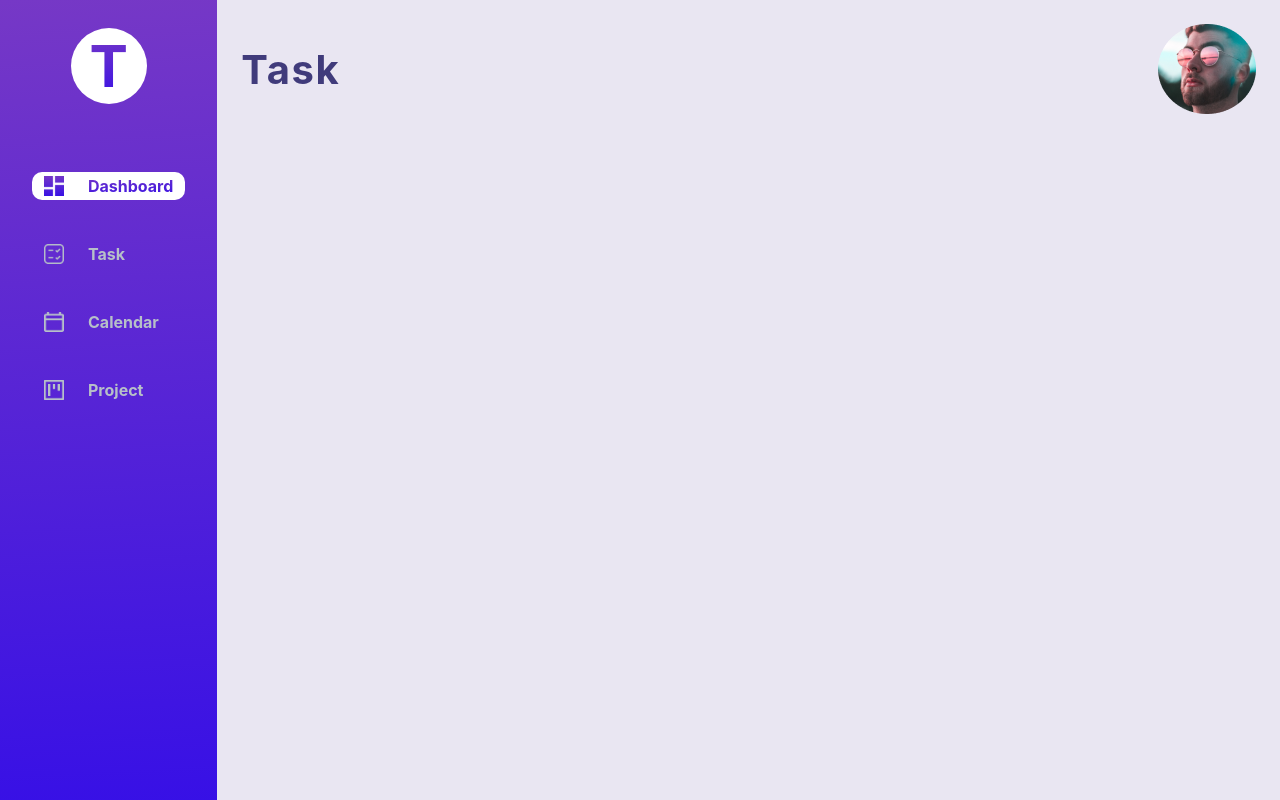
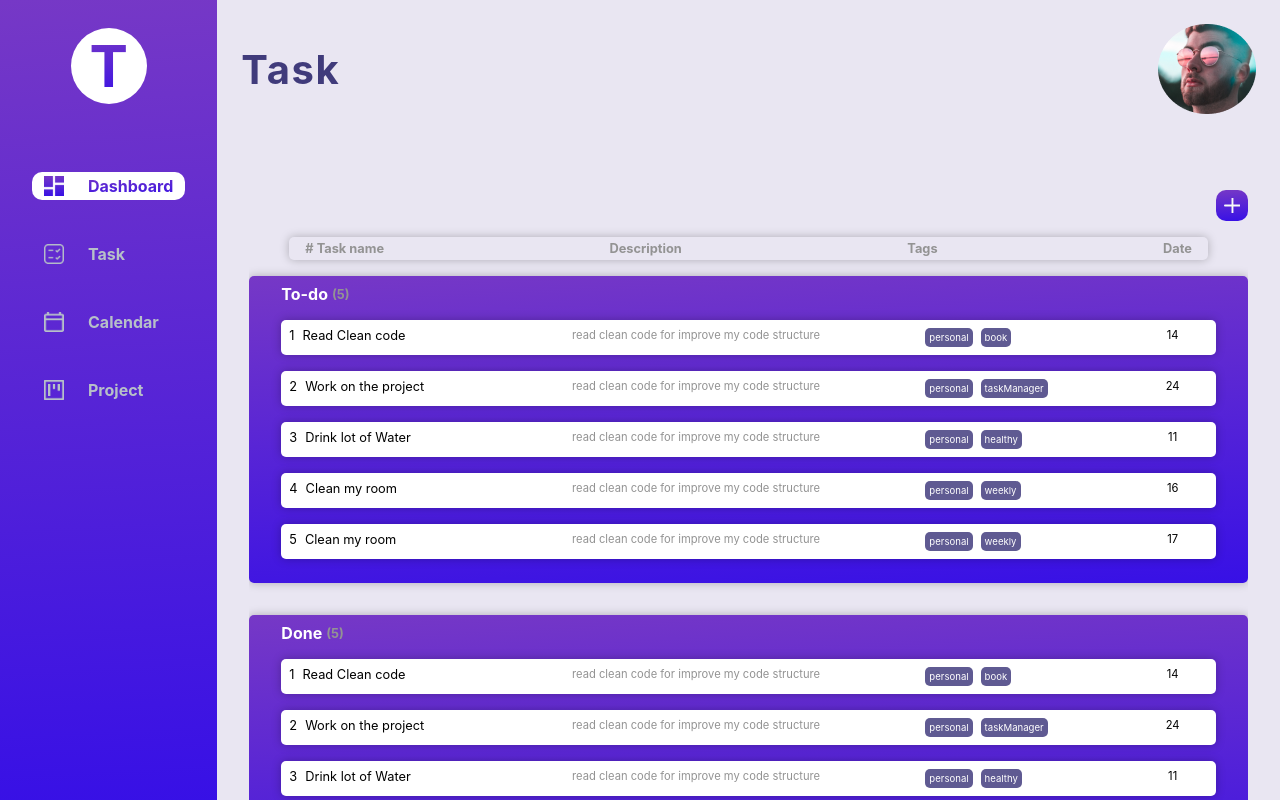
Before and after one commit to nicolasbalao/task-management-app, a React (Create React App) app: page /task in a window 1280 px wide. Shown: the top 800 px of the page. Built offline with nearby package versions, Linux system fonts and the light colour scheme.

Commit message:
design do

```diff
--- /dev/null
+++ b/src/components/TaskBoard/TaskBoard.js
@@ -0,0 +1,25 @@
+import React from "react";
+import "./TaskBoard.scss";
+import TaskItem from "./TaskItem";
+
+function TaskBoard({ name, tasks }) {
+  return (
+    <div className="taskBoard" onDrop={()=>console.log("drop")} >
+      <div className="taskBoard__header">
+        <span className="taskBoard__title">{name}</span>
+        <span className="taskBoard__numberTasks">({tasks.length})</span>
+      </div>
+      {tasks.map((task, index) => (
+        <TaskItem
+          name={task.name}
+          index={index}
+          description={task.description}
+          date={task.creationDate}
+          tags={task.tags}
+        />
+      ))}
+    </div>
+  );
+}
+
+export default TaskBoard;
--- /dev/null
+++ b/src/components/TaskBoard/TaskBoard.scss
@@ -0,0 +1,84 @@
+.taskBoard {
+  box-shadow: 0px 0px 10px rgba(0, 0, 0, 0.25);
+  border-radius: 5px;
+
+  margin-bottom: 4rem;
+
+  background-image: linear-gradient(177deg, #7638c6 0%, #3710e6 100.41%);
+  //background-color: #403b7bbd;
+  padding: 1rem 4rem;
+
+  .taskBoard__header {
+    display: flex;
+    align-items: center;
+
+    margin-bottom: 2rem;
+
+    .taskBoard__title {
+      font-size: 2rem;
+      font-weight: 700;
+      color: white;
+    }
+
+    .taskBoard__numberTasks {
+      font-size: 1.6rem;
+      color: #939393;
+      font-weight: 700;
+      margin-left: 0.5rem;
+    }
+  }
+
+  .task {
+    // display: flex;
+    // align-items: center;
+    // justify-content: space-between;
+
+    background-color: white;
+
+    display: grid;
+    grid-template-columns: 4fr 5fr 3fr 1fr;
+
+    box-shadow: 0px 0px 10px rgba(0, 0, 0, 0.25);
+    border-radius: 5px;
+
+    padding: 1rem;
+
+    cursor: pointer;
+
+    margin-bottom: 2rem;
+
+    .task__title {
+      font-size: 1.6rem;
+
+      .task__number {
+        margin-right: 1rem;
+      }
+    }
+
+    .task__description {
+      font-size: 1.4rem;
+      color: #939393;
+      text-align: left;
+    }
+
+    .task__tagsContainer {
+      display: flex;
+      flex-wrap: wrap;
+      align-items: center;
+
+      gap: 1rem;
+      .tag {
+        padding: 0.5rem;
+        border-radius: 5px;
+        background-color: #5f5a92;
+        font-size: 1.2rem;
+        color: white;
+      }
+    }
+
+    .task__date {
+      font-size: 1.4rem;
+      text-align: center;
+    }
+  }
+}
--- /dev/null
+++ b/src/components/TaskBoard/TaskItem.js
@@ -0,0 +1,23 @@
+import React from "react";
+
+function TaskItem({name, index,description, tags, date}) {
+  return (
+    <div className="task" key={`BoardTask ${index}`} onDrag={() => console.log("drag")}>
+      <div className="task__title">
+        <span className="task__number">{index + 1}</span>
+        <span>{name}</span>
+      </div>
+      <div className="task__description">{description}</div>
+      <div className="task__tagsContainer">
+        {tags.map((tag, index) => (
+          <span className="tag" key={`taskBoard tag${index}`}>
+            {tag}
+          </span>
+        ))}
+      </div>
+      <span className="task__date">{date.getDate()}</span>
+    </div>
+  );
+}
+
+export default TaskItem;
--- a/src/page/Task/TaskPage.js
+++ b/src/page/Task/TaskPage.js
@@ -1,13 +1,33 @@
-import React from 'react'
-import "./TaskPage.scss"
-import Header from '../../components/Header/Header'
+import React, { useState } from "react";
+import "./TaskPage.scss";
+import Header from "../../components/Header/Header";
+import addIcon from "../../assets/add.svg";
+import TaskBoard from "../../components/TaskBoard/TaskBoard";
+import tasksList from "../../schema/tasks";
 
 function Task() {
+  const [boardName, setBoardName] = useState(["To-do", "Done"]);
+
   return (
     <div className="taskPage">
-      <Header title="Task"/>
+      <Header title="Task" />
+      <div className="content">
+        <button className="cta">
+          <img src={addIcon} alt="add Icon"></img>
+        </button>
+        <div className="headerBoard">
+          <span># Task name</span>
+          <span>Description</span>
+          <span>Tags</span>
+          <span>Date</span>
+        </div>
+
+        {boardName.map((name) => (
+            <TaskBoard name={name} tasks={tasksList} />
+        ))}
+      </div>
     </div>
-  )
+  );
 }
 
-export default Task
+export default Task;
--- a/src/page/Task/TaskPage.scss
+++ b/src/page/Task/TaskPage.scss
@@ -1,3 +1,52 @@
-.taskPage{
-    width: 100%;
+.taskPage {
+  width: 100%;
+
+  .content {
+    margin: 9.5rem 4rem;
+    margin-bottom: 0;
+    display: flex;
+    flex-direction: column;
+
+    overflow: auto;
+
+    .cta {
+      padding: 1rem;
+      border-radius: 10px;
+      background-image: linear-gradient(177deg, #7638c6 0%, #3710e6 100.41%);
+      display: flex;
+      align-items: center;
+      justify-content: center;
+      align-self: flex-end;
+      cursor: pointer;
+
+      margin-bottom: 2rem;
+
+      img {
+        width: 2rem;
+      }
+    }
+
+    .headerBoard {
+      font-size: 1.6rem;
+      font-weight: 700;
+      color: #939393;
+      text-align: left;
+
+      padding: 0.5rem 0;
+      margin: 0 5rem;
+
+      box-shadow: 0px 0px 10px rgba(0, 0, 0, 0.25);
+      border-radius: 5px;
+
+      margin-bottom: 2rem;
+
+      display: flex;
+      align-items: center;
+      justify-content: space-between;
+
+      span {
+        margin: 0 2rem;
+      }
+    }
+  }
 }
--- a/src/schema/tasks.js
+++ b/src/schema/tasks.js
@@ -1,26 +1,36 @@
 const tasks = [
   {
+    creationDate: new Date("2022-03-14"),
     name: "Read Clean code",
+    description: "read clean code for improve my code structure",
     state: "done",
     tags: ["personal", "book"],
   },
   {
+    creationDate: new Date("2022-03-24"),
     name: "Work on the project",
+    description: "read clean code for improve my code structure",
     state: "doing",
     tags: ["personal", "taskManager"],
   },
   {
+    creationDate: new Date("2022-03-11"),
     name: "Drink lot of Water",
+    description: "read clean code for improve my code structure",
     state: "give up",
     tags: ["personal", "healthy"],
   },
   {
+    creationDate: new Date("2022-03-16"),
     name: "Clean my room",
+    description: "read clean code for improve my code structure",
     state: "to do",
     tags: ["personal", "weekly"],
   },
   {
+    creationDate: new Date("2022-03-17"),
     name: "Clean my room",
+    description: "read clean code for improve my code structure",
     state: "to do",
     tags: ["personal", "weekly"],
   },
```
